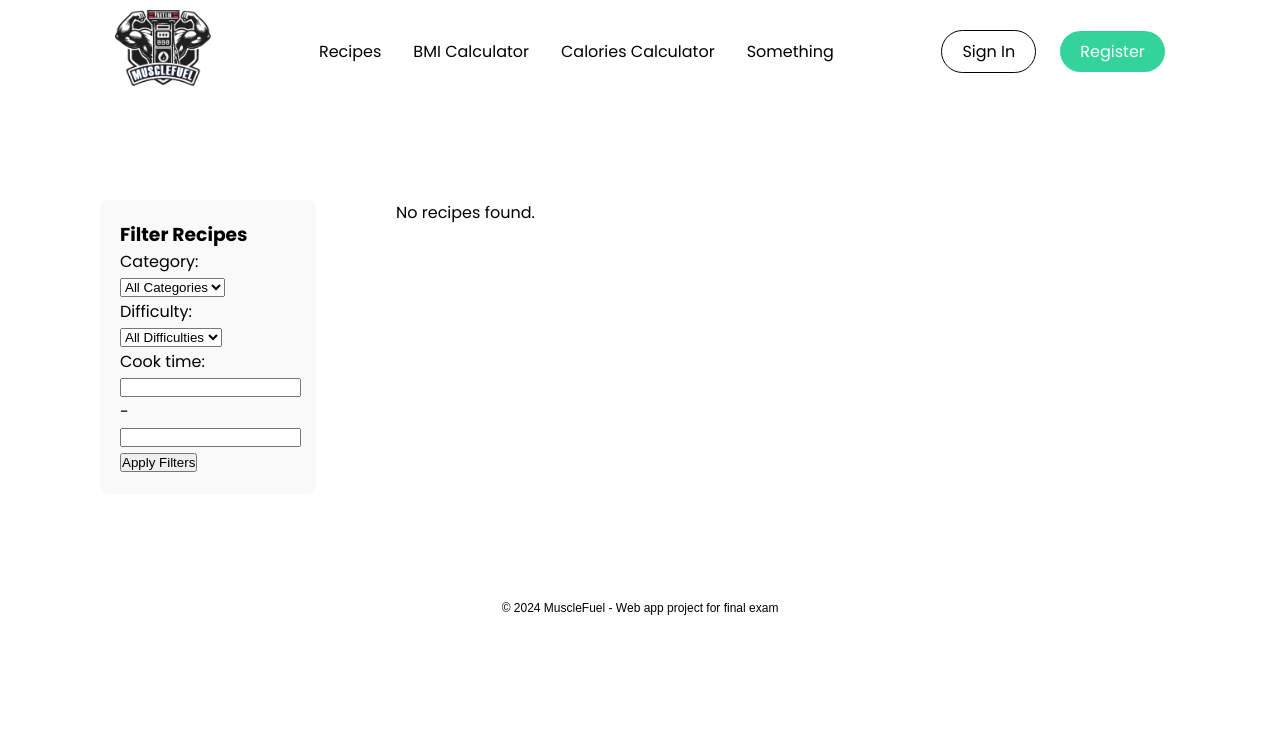
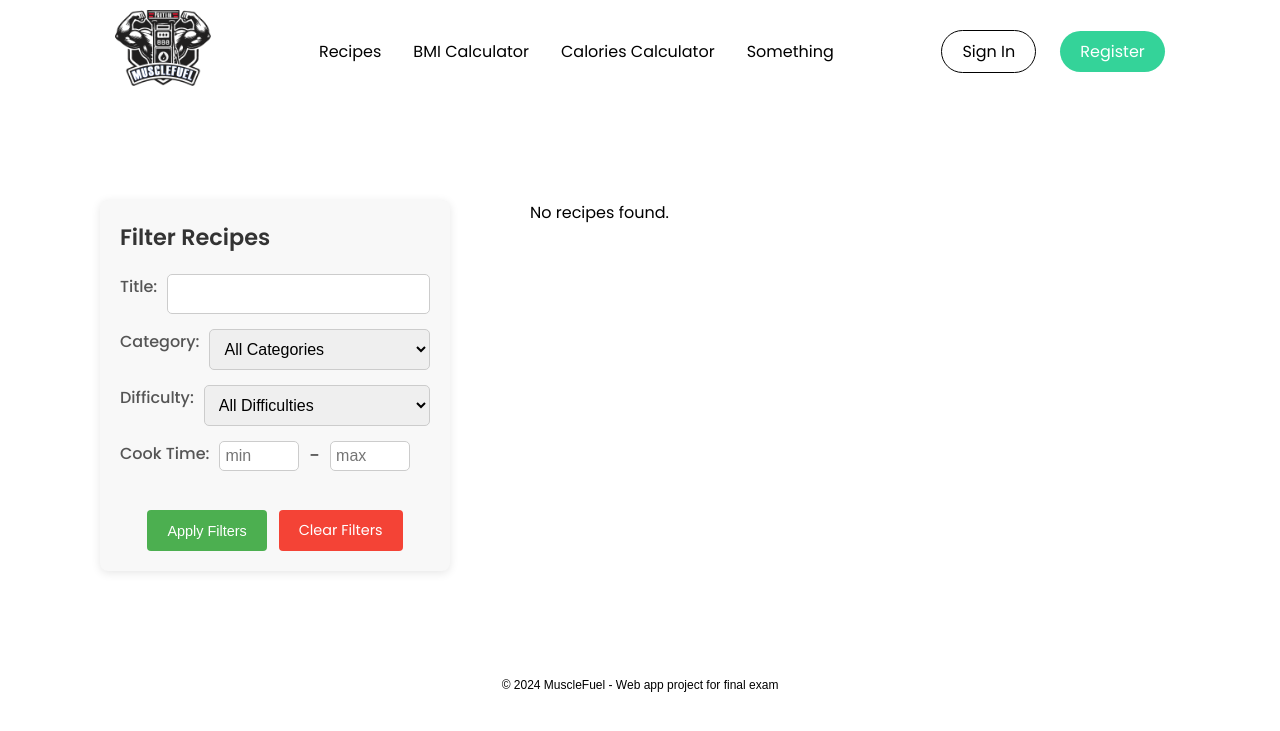
Before and after one commit to dmtr26666/MuscleFuel, a Django app: page /recipes/ in a window 1280 px wide. Shown: the top 731 px of the page. Run offline with Django 5.2, Linux system fonts and the light colour scheme; data that the repository does not hold is empty; some libraries are stand-ins or nearby versions.

Commit message:
chore: adjust filter form

```diff
--- a/MuscleFuel/recipes/filters.py
+++ b/MuscleFuel/recipes/filters.py
@@ -1,11 +1,18 @@
 import django_filters
+
 from .models import Recipe
 
 class RecipeFilter(django_filters.FilterSet):
+    q = django_filters.CharFilter(method='filter_by_query', label='Title')
     cook_time = django_filters.RangeFilter()
     category = django_filters.ChoiceFilter(choices=Recipe.CATEGORY_CHOICES, empty_label='All Categories')
     difficulty = django_filters.ChoiceFilter(choices=Recipe.DIFFICULTY_CHOICES, empty_label='All Difficulties')
 
     class Meta:
         model = Recipe
-        fields = ['category', 'difficulty', 'cook_time']
+        fields = ['q', 'category', 'difficulty', 'cook_time']
+
+    def filter_by_query(self, queryset, name, value):
+        return queryset.filter(
+            title__icontains=value
+        )
--- a/MuscleFuel/recipes/views.py
+++ b/MuscleFuel/recipes/views.py
@@ -1,4 +1,5 @@
 from django.shortcuts import render
+from django.template.defaultfilters import title
 from django.views.generic import ListView, DetailView
 from django_filters.views import FilterView
 
@@ -16,6 +17,11 @@ class RecipesListView(FilterView, ListView):
 
     def get_queryset(self):
         queryset = super().get_queryset()
+
+        query = self.request.GET.get('q')
+
+        if query:
+            queryset.filter(title__icontains=query)
 
         return queryset.order_by('-created_at').filter(is_public=True)
 
--- /dev/null
+++ b/static/styles/recipe-list.css
@@ -0,0 +1,169 @@
+.recipe-list-container {
+    display: flex;
+    margin: 100px;
+    gap: 60px;
+    align-items: flex-start;
+    flex-wrap: wrap;
+}
+
+.filter-form {
+    flex: 0 0 350px;
+    background-color: #f8f8f8;
+    padding: 20px;
+    border-radius: 8px;
+    box-shadow: 0 2px 10px rgba(0, 0, 0, 0.1);
+    margin-right: 20px;
+    height: auto;             /* Make sure the height adapts to content */
+    min-height: 200px;        /* Optionally set a minimum height */
+    max-height: 100%;
+}
+
+.sidebar h3 {
+    font-size: 1.4em;
+    color: #333;
+    margin-bottom: 20px;
+    font-weight: 600;
+}
+
+.recipe-card {
+    display: flex;
+    flex-direction: column;
+    border: 1px solid #ccc;
+    border-radius: 10px;
+    max-width: 550px;
+    background-color: #fff;
+    box-shadow: 0 4px 8px rgba(0, 0, 0, 0.1);
+    margin: 1rem;
+    padding: 12px;
+}
+
+.recipe-content {
+    display: flex;
+    flex-direction: row;
+    gap: 20px;
+}
+
+.image-container {
+    flex: 0 0 150px; /* Fix the image container width to 150px */
+    height: 150px; /* Let height be determined by content */
+    overflow: hidden;
+}
+
+.image-container img {
+    width: 100%; /* Make the image take the full width of its container */
+    height: 100%; /* Maintain aspect ratio */
+    display: block; /* Remove any spacing issues */
+    object-fit: cover; /* Crop image to fit container */
+    border-right: 1px solid #ddd; /* Optional: Add a separator line */
+}
+
+.recipe-content {
+    padding: 1rem;
+}
+
+.recipe-title {
+    font-size: 1.2rem;
+    font-weight: bold;
+    margin: 0;
+}
+
+.recipe-description {
+    font-size: 0.9rem;
+    margin: 0.5rem 0;
+    color: #555;
+}
+
+.meta-info {
+    display: flex;
+    justify-content: center;
+    gap: 10px;
+    font-size: 0.9rem;
+    color: #666;
+}
+
+.recipe-grid {
+    flex: 1;
+    display: grid;
+    grid-template-columns: repeat(2, 1fr);
+    gap: 20px;
+    max-width: 1440px;
+}
+
+.filter-form input,
+.filter-form select {
+    width: 100%;                  /* Make input elements take full width */
+    padding: 10px;                /* Add padding inside the input */
+    margin-bottom: 15px;          /* Space below each field */
+    border: 1px solid #ccc;      /* Light border */
+    border-radius: 5px;          /* Rounded corners */
+    font-size: 1em;               /* Readable font size */
+}
+
+.filter-form input[type="range"] {
+    width: 100%;                  /* Full width for range input */
+    margin-bottom: 15px;          /* Space below range input */
+}
+
+.filter-form label {
+    font-weight: 500;             /* Make label text a little bold */
+    margin-bottom: 8px;           /* Space below the label */
+    display: block;               /* Block display for labels */
+    color: #555;                  /* Dark text for labels */
+}
+
+.filter-paragraph {
+    display: flex; /* Align the input elements horizontally */
+    align-items: flex-start; /* Vertically align the input fields */
+    gap: 10px; /* Space between the elements */
+}
+
+.cook-time input {
+    width: 80px; /* Set a width for the input fields (you can adjust this) */
+    padding: 5px; /* Add padding inside the input fields */
+    font-size: 1em; /* Font size for readability */
+}
+
+.cook-time span {
+    font-size: 1.2em; /* Slightly larger size for the '-' separator */
+    color: #333; /* Color for the separator */
+}
+
+.filter-controls {
+    display: flex;
+    gap: 12px;
+    justify-content: center;
+    margin-top: 24px;
+}
+
+.clear-filters-button {
+    padding: 10px 20px;
+    background-color: #f44336;
+    font-size: 0.9rem;
+    color: white;
+    text-align: center;
+    text-decoration: none;
+    border-radius: 4px;
+    cursor: pointer;
+    transition: background-color 0.3s ease;
+}
+
+.clear-filters-button:hover {
+    background-color: #e53935;
+}
+
+.filter-button {
+    padding: 10px 20px;
+    background-color: #4CAF50;
+    font-size: 0.9rem;
+    color: white;
+    border: none;
+    text-align: center;
+    text-decoration: none;
+    border-radius: 4px;
+    cursor: pointer;
+    transition: background-color 0.3s ease;
+}
+
+.filter-button:hover {
+    background-color: #45a049;
+}
--- a/static/styles/styles.css
+++ b/static/styles/styles.css
@@ -1,5 +1,7 @@
 @import './forms.css';
 @import './navbar.css';
+@import './recipe-list.css';
+
 
 * {
     margin: 0;
@@ -166,84 +168,6 @@ div.footer {
 
 .login-register-box label {
 	display: none;
-}
-
-.filter-form {
-    width: 20%;
-    float: left;
-    padding: 20px;
-    background-color: #f9f9f9;
-    border-radius: 8px;
-    margin-right: 20px;
-}
-
-.recipe-list-container {
-    display: flex;
-    margin: 100px;
-    gap: 60px;
-}
-
-.recipe-card {
-    display: flex;
-    flex-direction: column;
-    border: 1px solid #ccc;
-    border-radius: 10px;
-    max-width: 500px;
-    background-color: #fff;
-    box-shadow: 0 4px 8px rgba(0, 0, 0, 0.1);
-    margin: 1rem;
-    padding: 12px;
-}
-
-.recipe-content {
-    display: flex;
-    flex-direction: row;
-    gap: 20px;
-}
-
-.image-container {
-    flex: 0 0 150px; /* Fix the image container width to 150px */
-    height: 150px; /* Let height be determined by content */
-    overflow: hidden;
-}
-
-.image-container img {
-    width: 100%; /* Make the image take the full width of its container */
-    height: 100%; /* Maintain aspect ratio */
-    display: block; /* Remove any spacing issues */
-    object-fit: cover; /* Crop image to fit container */
-    border-right: 1px solid #ddd; /* Optional: Add a separator line */
-}
-
-.recipe-content {
-    padding: 1rem;
-}
-
-.recipe-title {
-    font-size: 1.2rem;
-    font-weight: bold;
-    margin: 0;
-}
-
-.recipe-description {
-    font-size: 0.9rem;
-    margin: 0.5rem 0;
-    color: #555;
-}
-
-.meta-info {
-    display: flex;
-    justify-content: center;
-    gap: 10px;
-    font-size: 0.9rem;
-    color: #666;
-}
-
-.recipe-grid {
-    display: grid;
-    grid-template-columns: repeat(2, 1fr);
-    gap: 20px;
-    max-width: 1440px;
 }
 
 .macro {
--- a/templates/common/index.html
+++ b/templates/common/index.html
@@ -22,9 +22,10 @@
             </a>
         </div>
         <div class="search-bar">
-            <form action="">
+            <form action="{% url 'recipe-list' %}" method="get">
                 <i class="fa-solid fa-magnifying-glass"></i>
-                <input type="text" placeholder="Search a recipe">
+                <input type="text" placeholder="Search a recipe" name="q">
+                <button type="submit" style="display: none;">Submit</button>
             </form>
             <span id="or">or</span>
             <a href="{% url 'recipe-list' %}" class="view-all">View All Recipes</a>
--- a/templates/recipes/recipes-list.html
+++ b/templates/recipes/recipes-list.html
@@ -5,8 +5,31 @@
         <form method="get" class="filter-form">
             <div class="sidebar">
                 <h3>Filter Recipes</h3>
-                {{ filter.form.as_p }}
-                <button type="submit" class="filter-button">Apply Filters</button>
+                {#                {{ filter.form.as_p }}#}
+                <p class="filter-paragraph">
+                    <label for="{{ filter.form.q.id_for_label }}">Title: </label>
+                    {{ filter.form.q }}
+                </p>
+                <p class="filter-paragraph">
+                    <label for="{{ filter.form.category.id_for_label }}">Category: </label>
+                    {{ filter.form.category }}
+                </p>
+                <p class="filter-paragraph">
+                    <label for="{{ filter.form.difficulty.id_for_label }}">Difficulty: </label>
+                    {{ filter.form.difficulty }}
+                </p>
+                <p class="filter-paragraph cook-time">
+                    <label for="id_cook_time_0">Cook Time: </label>
+                    <input type="number" name="cook_time_min" id="id_cook_time_0"
+                           value="{{ filter.form.cook_time.value.0 }}" class="cook-time-input" placeholder="min">
+                    <span>-</span>
+                    <input type="number" name="cook_time_max" id="id_cook_time_1"
+                           value="{{ filter.form.cook_time.value.1 }}" class="cook-time-input" placeholder="max">
+                </p>
+                <div class="filter-controls">
+                    <button type="submit" class="filter-button">Apply Filters</button>
+                    <a href="{% url 'recipe-list' %}" class="clear-filters-button">Clear Filters</a>
+                </div>
             </div>
         </form>
 
@@ -15,12 +38,15 @@
                 <div class="recipe-card">
                     <div class="recipe-content">
                         <div class="image-container">
-                            <a href="{% url 'recipe-details' recipe.pk %}"><img src="{{ recipe.image.url }}" alt="{{ recipe.title }}"></a>
+                            <a href="{% url 'recipe-details' recipe.pk %}"><img src="{{ recipe.image.url }}"
+                                                                                alt="{{ recipe.title }}"></a>
                         </div>
                         <div class="text-container">
-                            <a href="{% url 'recipe-details' recipe.pk %}"><h3 class="recipe-title">{{ recipe.title }}</h3></a>
+                            <a href="{% url 'recipe-details' recipe.pk %}"><h3
+                                    class="recipe-title">{{ recipe.title }}</h3></a>
                             <p class="recipe-description">{{ recipe.description|truncatewords:10 }}</p>
-                            <p class="macro">Protein: {{ recipe.protein }} g. | Calories: {{ recipe.calories }} / per serving</p>
+                            <p class="macro">Protein: {{ recipe.protein }} g. | Calories: {{ recipe.calories }} / per
+                                serving</p>
                         </div>
                     </div>
                     <div class="meta-info">
```
Also changed, not shown: MuscleFuel/common/templatetags/class_filter.py (added, +7 -0 lines).
